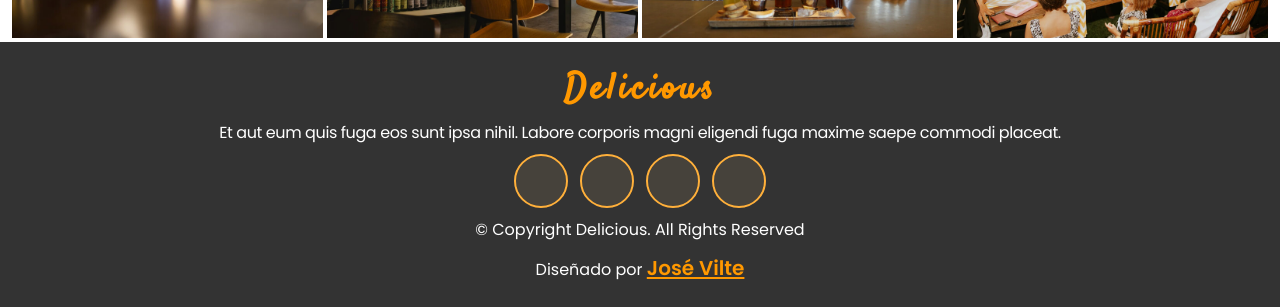
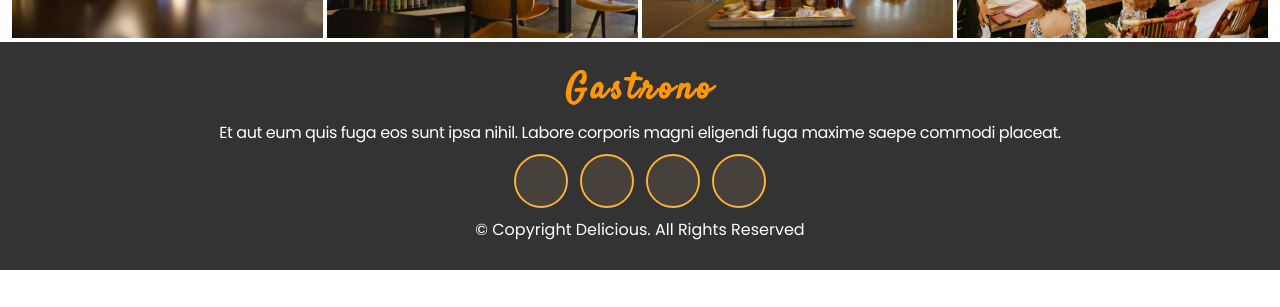
Before and after one commit to JosephV95/landing-prueba-gastronomia, a React (Vite) app: page / in a window 1280 px wide. Shown: the part 3835-4142 px from the top of the page. After the commit the page ends 4105 px from the top, so only its background shows below. Built offline with nearby package versions, Linux system fonts and the light colour scheme; some icons are missing.

Commit message:
Se edito informacion de contacto

```diff
--- a/src/components/Footer/Footer.jsx
+++ b/src/components/Footer/Footer.jsx
@@ -2,7 +2,7 @@ export default function Footer() {
   return (
     <div className=" mx-auto bg-black/80 py-7 px-2">
       <div className="text-white text-center  flex flex-col gap-3">
-        <h1 className="text-orange-500 text-4xl font-bold font-Satisfy tracking-widest">Delicious</h1>
+        <h1 className="text-orange-500 text-4xl font-bold font-Satisfy tracking-widest">Gastrono</h1>
         <p className="tracking-tight leading-snug">Et aut eum quis fuga eos sunt ipsa nihil. Labore corporis magni eligendi fuga maxime saepe commodi placeat.</p>
 
         <div className="redesLinks flex flex-row gap-4 justify-center">
@@ -11,11 +11,8 @@ export default function Footer() {
           <a href="" target="_blank" rel="noopener noreferrer" ><box-icon type='logo' name='whatsapp' color='#f8f8f8' size='md'></box-icon></a>
           <a href="https://twitter.com/?lang=es" target="_blank" rel="noopener noreferrer" ><box-icon type='logo' name='twitter' color='#f8f8f8' size='md'></box-icon></a>
         </div>
-
         <p>© Copyright Delicious. All Rights Reserved</p>
-        <p>Diseñado por <span className="text-orange-500"><a href="https://viltejosedev.netlify.app" target="_blank" rel="noopener noreferrer" className="text-xl font-semibold underline underline-offset-2">José Vilte</a></span></p>
       </div>
-
     </div>
   )
 }
```
